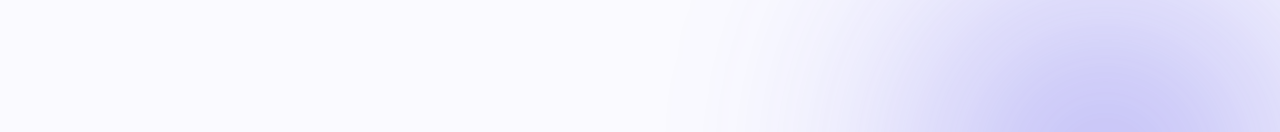
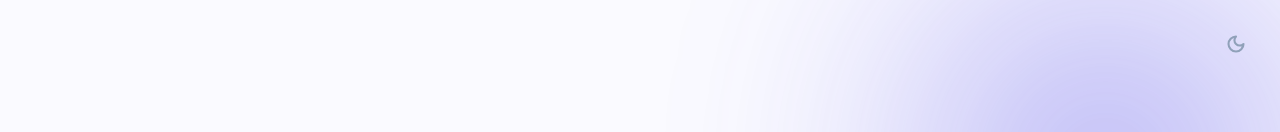
Before and after one commit to avinash6982/digit-social-support-assessment, a React (Vite) app: page / in a window 1280 px wide. Shown: the top 132 px of the page. Built offline with nearby package versions, Linux system fonts and the light colour scheme.

Commit message:
Added dark mode compatiblity

```diff
--- a/src/App.tsx
+++ b/src/App.tsx
@@ -4,12 +4,33 @@ import Card from './components/Card'
 import Button from './components/Button'
 import Chip from './components/Chip'
 import Text from './components/Text'
-import { GlobeIcon, ArrowIcon } from './components/Icons'
+import { GlobeIcon, ArrowIcon, SunIcon, MoonIcon } from './components/Icons'
 
 function App() {
   const { t, i18n } = useTranslation()
   const [isExplored, setIsExplored] = useState(false)
   const [systemTime, setSystemTime] = useState('')
+
+  // Theme state defaulting to saved preference or device theme preferences
+  const [theme, setTheme] = useState<'light' | 'dark'>(() => {
+    const saved = localStorage.getItem('theme')
+    if (saved === 'light' || saved === 'dark') return saved
+    return window.matchMedia('(prefers-color-scheme: dark)').matches ? 'dark' : 'light'
+  })
+
+  // Synchronize dynamic class additions to html element
+  useEffect(() => {
+    if (theme === 'dark') {
+      document.documentElement.classList.add('dark')
+    } else {
+      document.documentElement.classList.remove('dark')
+    }
+    localStorage.setItem('theme', theme)
+  }, [theme])
+
+  const toggleTheme = () => {
+    setTheme(theme === 'dark' ? 'light' : 'dark')
+  }
 
   // Live premium clock indicator
   useEffect(() => {
@@ -37,6 +58,16 @@ function App() {
   const isRtl = i18n.language === 'ar'
 
   return (
+    <>
+      {/* Floating Ghost Theme Switcher Button at top-right of the screen */}
+      <button
+        onClick={toggleTheme}
+        className="fixed top-6 right-6 z-50 p-2.5 rounded-full text-slate-400 hover:text-slate-800 dark:text-slate-400 dark:hover:text-white transition-all duration-300 cursor-pointer hover:bg-slate-200/20 dark:hover:bg-white/5 active:scale-90 focus:outline-none"
+        aria-label="Toggle Theme"
+      >
+        {theme === 'dark' ? <SunIcon size={20} /> : <MoonIcon size={20} />}
+      </button>
+
       <Card hoverable={true}>
         {/* Top Header Row with Version Badge and Language Switcher */}
         <div className={`flex items-center justify-between mb-8 pb-4 border-b border-slate-100/50 dark:border-white/5 ${isRtl ? 'flex-row-reverse' : 'flex-row'}`}>
@@ -105,6 +136,7 @@ function App() {
           </div>
         </div>
       </Card>
+    </>
   )
 }
 
--- a/src/components/Icons.tsx
+++ b/src/components/Icons.tsx
@@ -44,4 +44,50 @@ export function ArrowIcon({ size = 16, className = '', ...props }: IconProps) {
     </svg>
   )
 }
+export function SunIcon({ size = 14, className = '', ...props }: IconProps) {
+  return (
+    <svg
+      width={size}
+      height={size}
+      viewBox="0 0 24 24"
+      fill="none"
+      stroke="currentColor"
+      strokeWidth="2.5"
+      strokeLinecap="round"
+      strokeLinejoin="round"
+      className={className}
+      {...props}
+    >
+      <circle cx="12" cy="12" r="4"></circle>
+      <path d="M12 2v2"></path>
+      <path d="M12 20v2"></path>
+      <path d="m4.93 4.93 1.41 1.41"></path>
+      <path d="m17.66 17.66 1.41 1.41"></path>
+      <path d="M2 12h2"></path>
+      <path d="M20 12h2"></path>
+      <path d="m6.34 17.66-1.41 1.41"></path>
+      <path d="m19.07 4.93-1.41 1.41"></path>
+    </svg>
+  )
+}
+
+export function MoonIcon({ size = 14, className = '', ...props }: IconProps) {
+  return (
+    <svg
+      width={size}
+      height={size}
+      viewBox="0 0 24 24"
+      fill="none"
+      stroke="currentColor"
+      strokeWidth="2.5"
+      strokeLinecap="round"
+      strokeLinejoin="round"
+      className={className}
+      {...props}
+    >
+      <path d="M12 3a6 6 0 0 0 9 9 9 9 0 1 1-9-9Z"></path>
+    </svg>
+  )
+}
+
 export default GlobeIcon
--- a/src/index.css
+++ b/src/index.css
@@ -1,27 +1,30 @@
 @import url('https://fonts.googleapis.com/css2?family=Cairo:wght@200..1000&family=Plus+Jakarta+Sans:wght@300;400;500;600;700;800&display=swap');
 @import "tailwindcss";
+
+@variant dark (&:where(.dark, .dark *));
 
 /* ==========================================================================
    SUPPORT PORTAL - TAILWIND CORE & COSMIC FLOATING BACKGROUND
    ========================================================================== */
 
 :root {
-  /* Harmonious Color Palette - Ultra Modern Theme tokens */
-  --bg-primary: #090a16;
-  --primary: #6366f1; /* Indigo */
-  --secondary: #a855f7; /* Purple */
-  --tertiary: #14b8a6; /* Teal */
+  /* Harmonious Color Palette - Light Mode by default */
+  --bg-primary: #fafaff;
+  --bg-secondary: #f0f2ff;
+  --primary: #4f46e5; /* Indigo */
+  --secondary: #9333ea; /* Purple */
+  --tertiary: #0d9488; /* Teal */
 
   --font-sans: 'Plus Jakarta Sans', system-ui, -apple-system, sans-serif;
 }
 
-@media (prefers-color-scheme: light) {
-  :root {
-    --bg-primary: #fafaff;
-    --primary: #4f46e5;
-    --secondary: #9333ea;
-    --tertiary: #0d9488;
-  }
+.dark {
+  /* Ultra Modern Dark Mode variables */
+  --bg-primary: #090a16;
+  --bg-secondary: #111329;
+  --primary: #6366f1; /* Indigo */
+  --secondary: #a855f7; /* Purple */
+  --tertiary: #14b8a6; /* Teal */
 }
 
 /* Base resets & setup for floating animated gradient backdrop */
```
Lines whose indentation alone changed are shown as unchanged.
